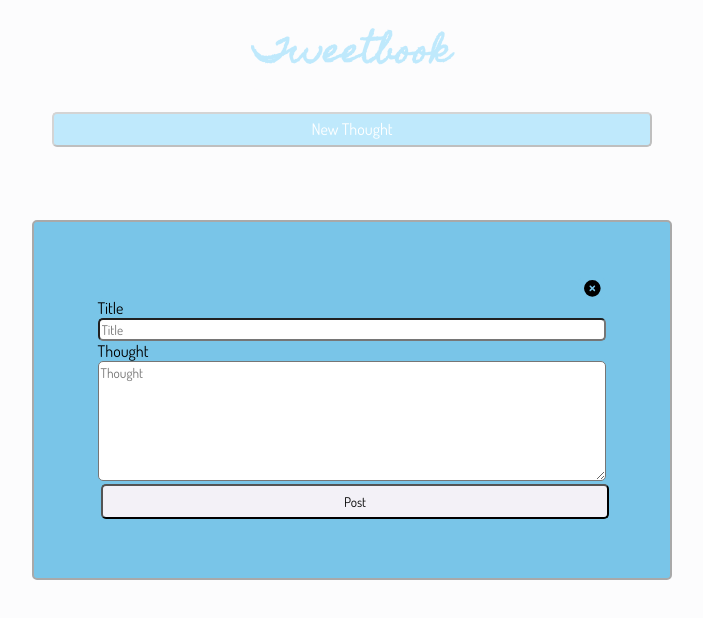
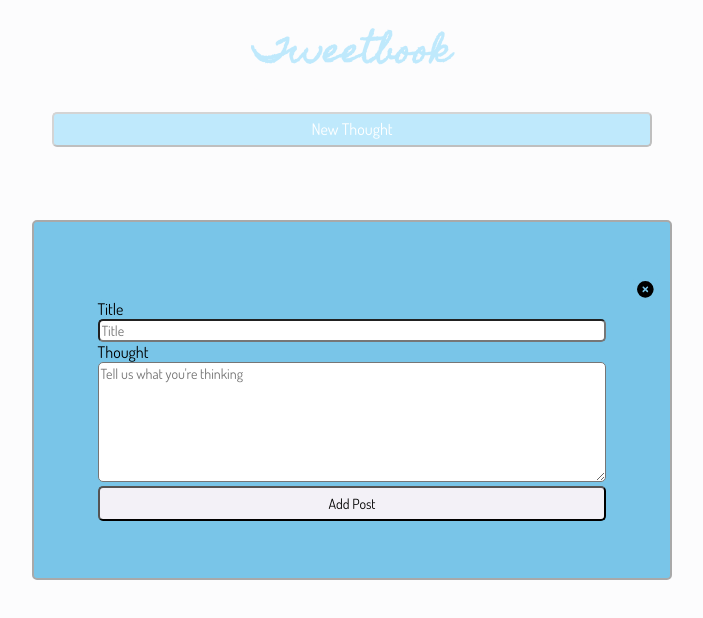
Before and after one commit to g-marlee/social-posts-lab-2, a React (Create React App) app: page / in a window 1280 px wide. Both pictures are taken after a click on the button "New Thought". Shown: the top 618 px of the page, without its empty margins (288-991 px from the left). Built offline with nearby package versions, Linux system fonts and the light colour scheme.

Commit message:
Messing with display

```diff
--- a/src/components/PostForm.css
+++ b/src/components/PostForm.css
@@ -23,11 +23,13 @@ form {
 input {
     background-color: white;
     width: 100%;
+    font-size: 14px;
 }
 
 .thought-input {
     height: 120px;
     background-color: white;
+    font-size: 14px;
 }
 
 label {
@@ -39,14 +41,17 @@ label {
 
 .post-button {
     width: 100%;
-    margin: 3px;
+    margin: 0px;
+    margin-top: 4px;
     height: 35px;
+    font-size: 14px;
 }
 
 .close-button {
     border: none;
     background-color: #79c5e8;
     align-self: flex-end;
+    margin-right: 10px;
 }
 
 .icon {
--- a/src/components/PostForm.tsx
+++ b/src/components/PostForm.tsx
@@ -47,13 +47,13 @@ export default function PostForm({openForm, onSubmit, onClose}: PostFormProps) {
     return (
         <>
             <Modal isOpen={openForm} className="modal">
+            <button onClick={handleClose} className='close-button'><FontAwesomeIcon className='icon' icon={faXmarkCircle} size={'lg'} /></button>
                 <form onSubmit={handleSubmit}>
-                    <button onClick={handleClose} className='close-button'><FontAwesomeIcon className='icon' icon={faXmarkCircle} size={'lg'} /></button>
                     <label htmlFor="title" className='label'>Title</label>
                     <input type="text" className='title-input' name="title" placeholder='Title' value={post.title} required onChange={handleTitleChange}/>
                     <label htmlFor="thought" className='label'>Thought</label>
-                    <textarea className='thought-input' name='thought' placeholder='Thought' value={post.thought} required onChange={handleThoughtChange}/>
-                    <button type='submit' className='post-button'>Post</button>
+                    <textarea className='thought-input' name='thought' placeholder="Tell us what you're thinking" value={post.thought} required onChange={handleThoughtChange}/>
+                    <button type='submit' className='post-button'>Add Post</button>
                 </form>
             </Modal>
         </>
```
